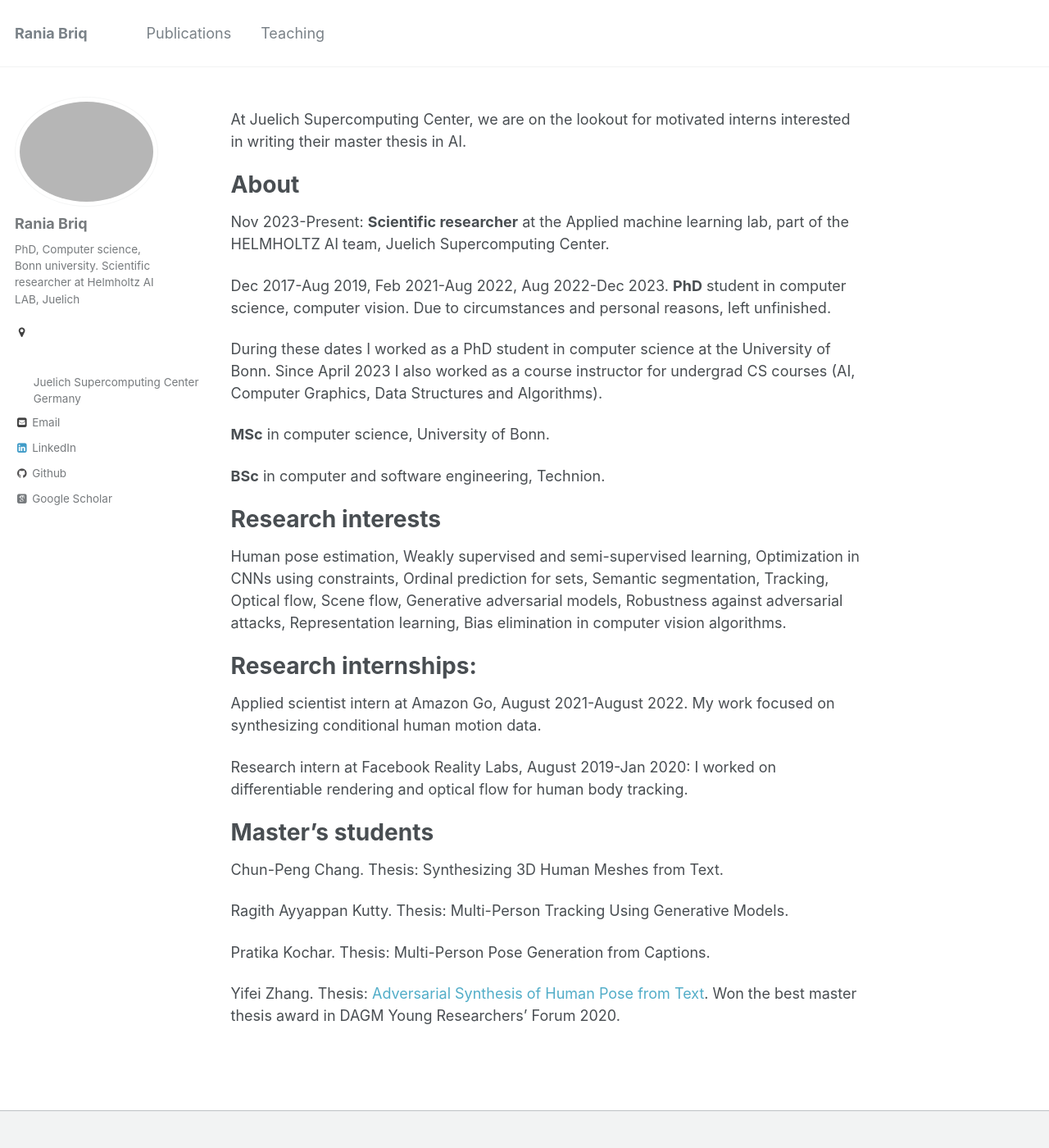
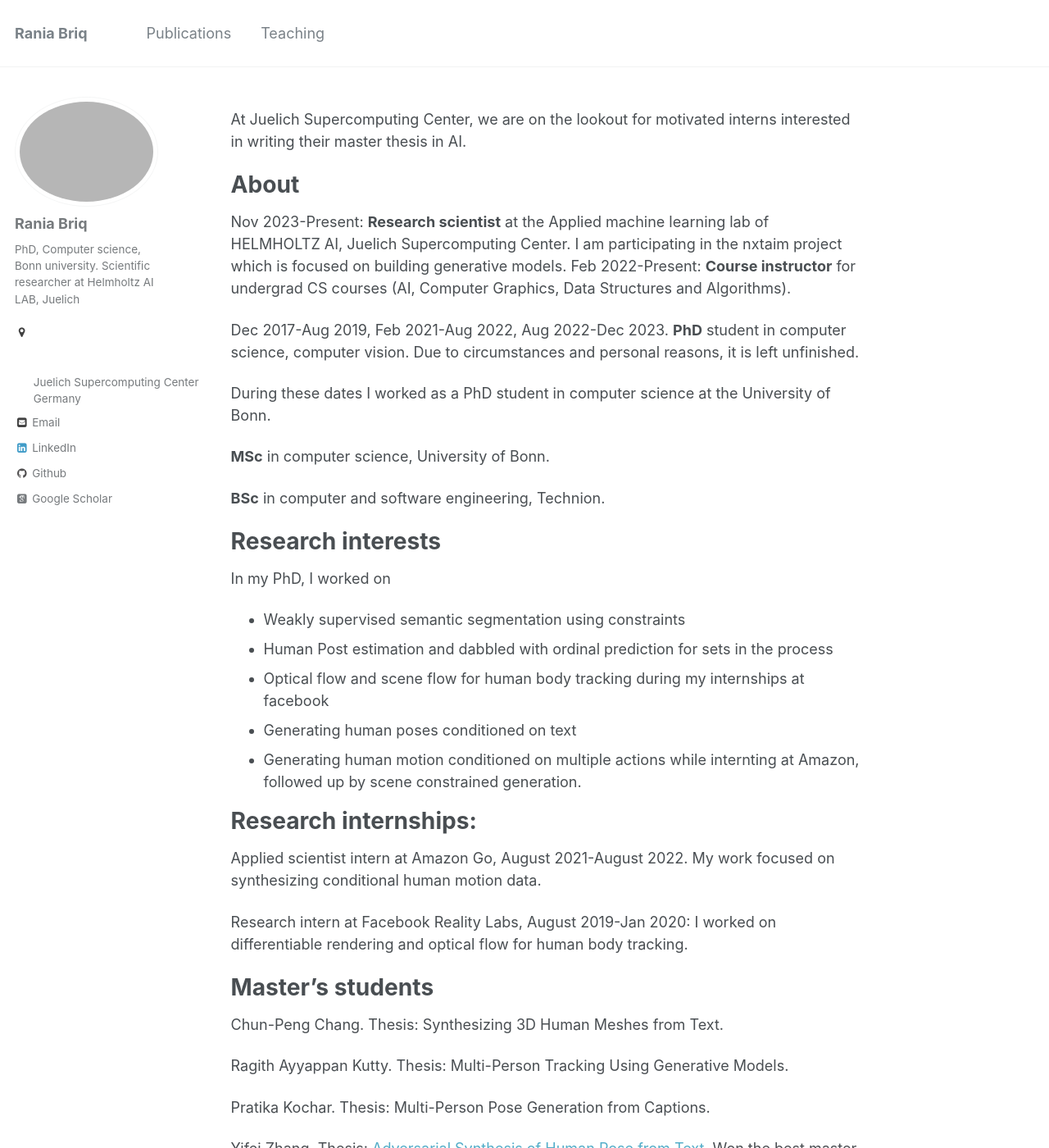
Before and after one commit to briqr/briqr.github.io, a Jekyll site: the page built from _pages/about.md, in a window 1280 px wide and 1400 px high. Shown: the whole window at 82% size. Built offline with Jekyll 4.4.1, drawn with Linux system fonts in a browser that asks for light colours; some web fonts are replaced.

Commit message:
Update about.md

```diff
--- a/_pages/about.md
+++ b/_pages/about.md
@@ -16,11 +16,13 @@ At Juelich Supercomputing Center, we are on the lookout for motivated interns in
 
 About
 ======
-Nov 2023-Present: **Scientific researcher** at the Applied machine learning lab, part of the HELMHOLTZ AI team, Juelich Supercomputing Center.
+Nov 2023-Present: **Research scientist** at the Applied machine learning lab of HELMHOLTZ AI, Juelich Supercomputing Center.
+I am participating in the nxtaim project which is focused on building generative models.
+Feb 2022-Present: **Course instructor** for undergrad CS courses (AI, Computer Graphics, Data Structures and Algorithms).
 
-Dec 2017-Aug 2019, Feb 2021-Aug 2022, Aug 2022-Dec 2023. **PhD** student in computer science, computer vision. Due to circumstances and personal reasons, left unfinished.
+Dec 2017-Aug 2019, Feb 2021-Aug 2022, Aug 2022-Dec 2023. **PhD** student in computer science, computer vision. Due to circumstances and personal reasons, it is left unfinished.
 
-During these dates I worked as a PhD student in computer science at the University of Bonn. Since April 2023 I also worked as a course instructor for undergrad CS courses (AI, Computer Graphics, Data Structures and Algorithms).
+During these dates I worked as a PhD student in computer science at the University of Bonn.
 
 **MSc** in computer science, University of Bonn.
 
@@ -29,7 +31,13 @@ During these dates I worked as a PhD student in computer science at the Universi
 
 Research interests
 ======
-Human pose estimation, Weakly supervised and semi-supervised learning, Optimization in CNNs using constraints, Ordinal prediction for sets, Semantic segmentation, Tracking, Optical flow, Scene flow, Generative adversarial models, Robustness against adversarial attacks, Representation learning, Bias elimination in computer vision algorithms.
+In my PhD, I worked on
+- Weakly supervised semantic segmentation using constraints
+- Human Post estimation and dabbled with ordinal prediction for sets in the process
+- Optical flow and scene flow for human body tracking during my internships at facebook
+- Generating human poses conditioned on text
+- Generating human motion conditioned on multiple actions while internting at Amazon, followed up by scene constrained generation.
+
 
 
 Research internships:
```
